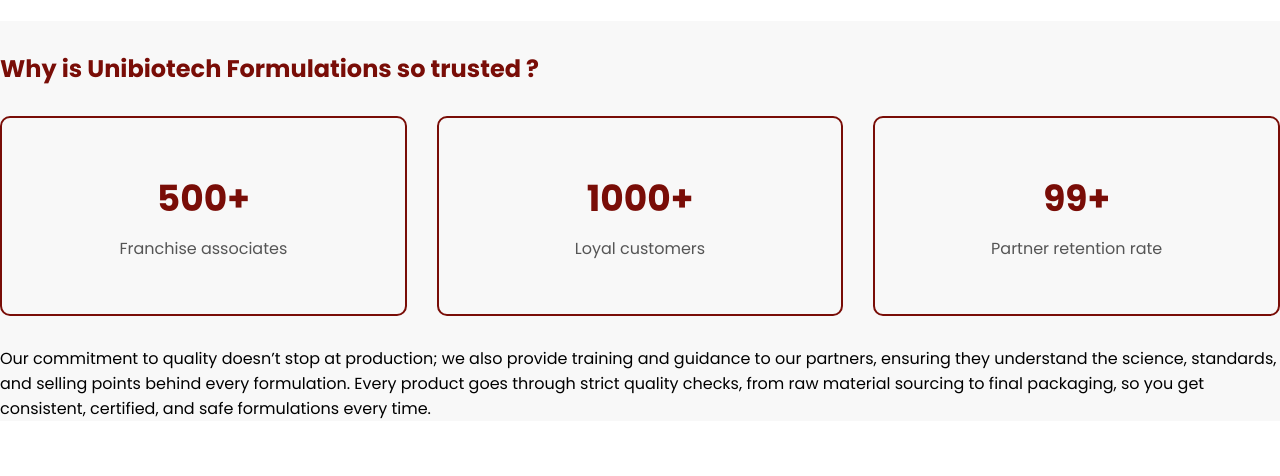
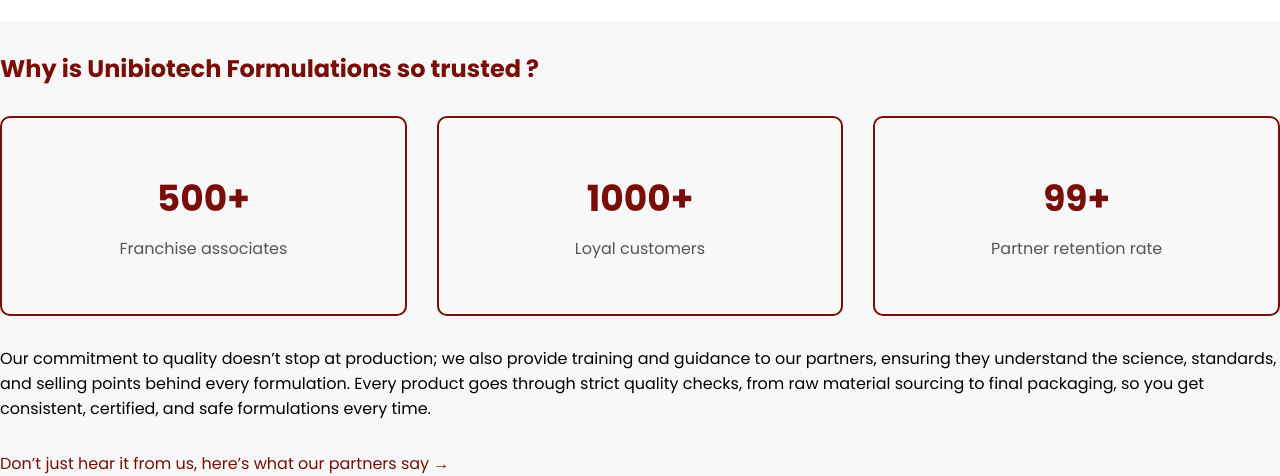
Before and after one commit to AgyapalSingh/pcd-pharma-franchise, a plain HTML site: page index.html in a window 1280 px wide. Shown: the part 1845-2321 px from the top of the page. Before the commit the page ends 2266 px from the top, so only its background shows below. Drawn offline with nearby package versions, Linux system fonts and the light colour scheme.

Commit message:
Link added to partners

```diff
--- a/index.html
+++ b/index.html
@@ -297,6 +297,10 @@
           to final packaging, so you get consistent, certified, and safe
           formulations every time.
         </p>
+
+        <a href="#"
+          >Don’t just hear it from us, here’s what our partners say →
+        </a>
       </div>
     </section>
 
--- a/styles.css
+++ b/styles.css
@@ -281,6 +281,11 @@
 .ag-usp-content h2 {
   color: #790d07;
 }
+.ag-usp-content a{
+  text-decoration: none;
+  color: #790d07;
+
+}
 
 .ag-usp-cool-numbers {
   display: grid;
```
